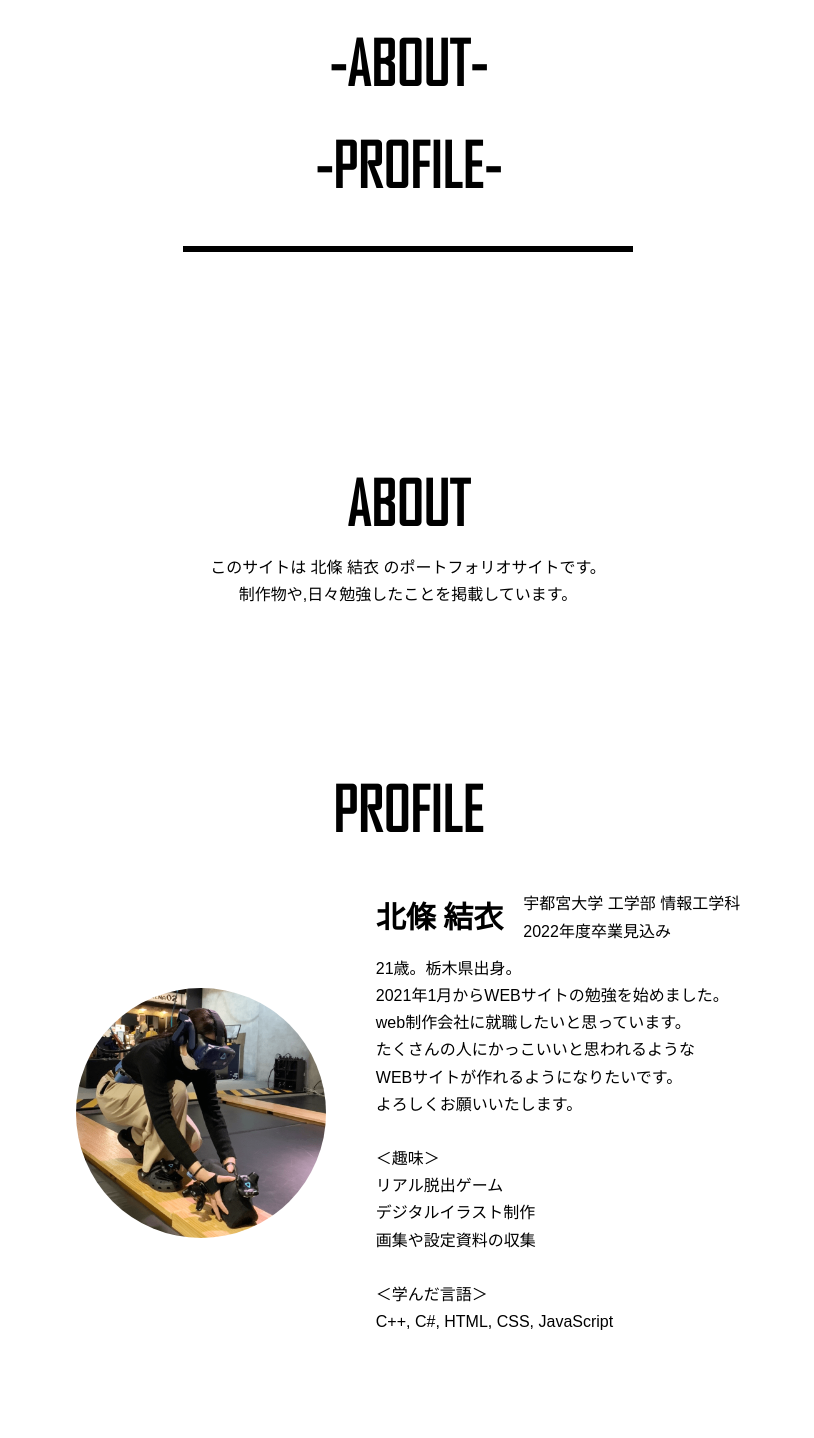
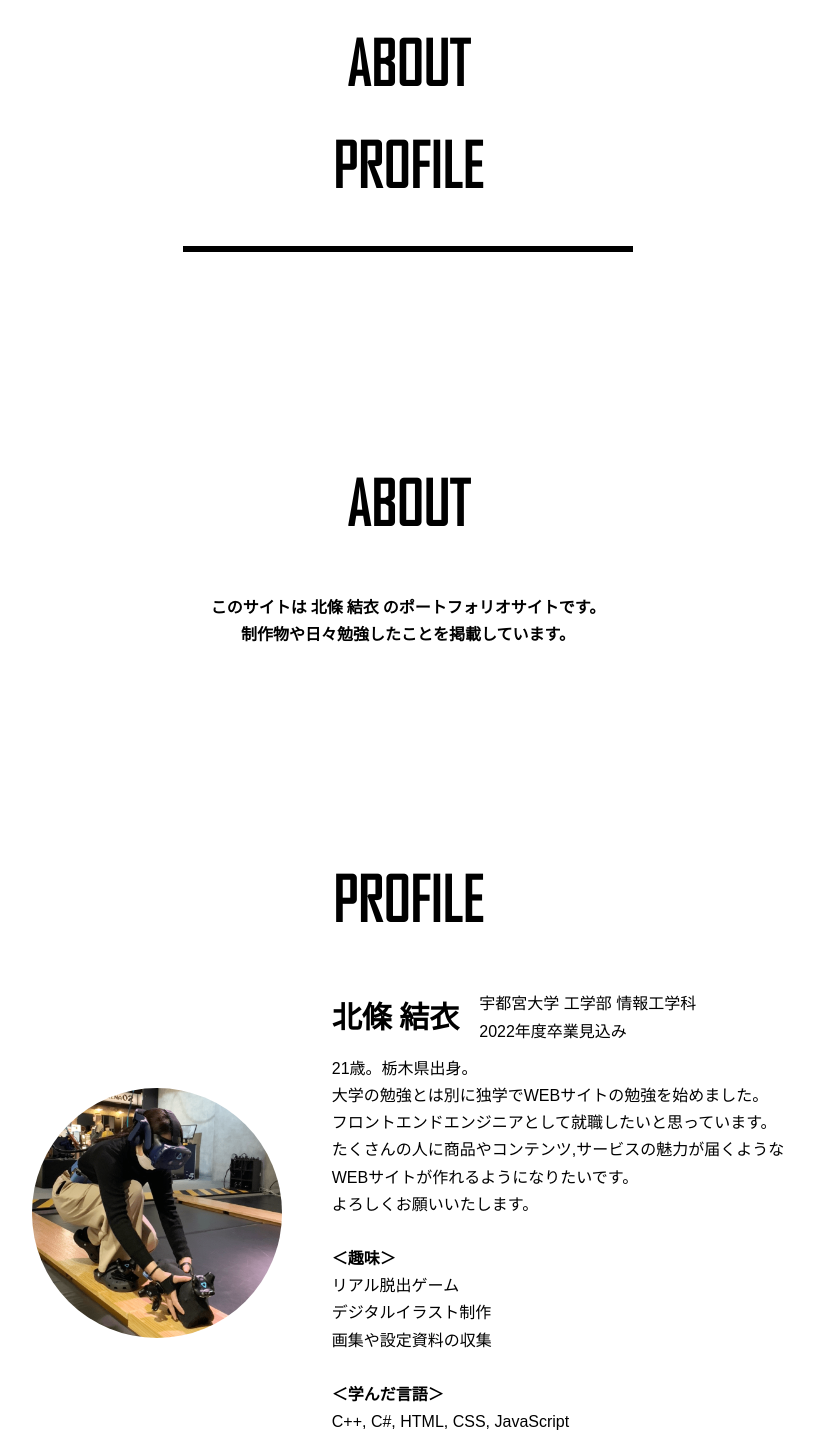
Before and after one commit to Yuineko16/portfolio, a plain HTML site: page index.html in a window 1280 px wide. Shown: the part 460-1898 px from the top of the page, without its empty margins (232-1046 px from the left). Drawn offline with Linux system fonts and the light colour scheme; some packages are replaced by stand-ins of ours; a web font is replaced by a local one.

Commit message:
Update index.html

```diff
--- a/index.html
+++ b/index.html
@@ -4,7 +4,7 @@
 <head>
 
   <meta charset="utf-8">
-  <title>H.Y. | 北條結衣のポートフォリオ</title>
+  <title>WORKS.</title>
   <meta name="description" content="北條結衣のポートフォリオ">
   <meta name="viewport" content="width=device-width,initial-scale=1">
   <link rel="icon" type="images/logo_bl.png" href="images/logo_bl.png">
@@ -18,15 +18,10 @@
 
 </head>
 
-
 <body id="home">
-
-  <div id="container">
   <!--ヘッダー ここから-->
-    <header>
-      <div class="page-header">
+  <header class="page-header">
     <h1><a href="index.html"><img class="logo" src="images/logo_wh.png" alt="logo"></a></h1>
-
     <nav>
       <ul class="header-nav">
         <li><a href="index.html">home</a></li>
@@ -39,17 +34,16 @@
         <div class="menu-button"><span></span><span></span><span></span></div>
       </button>
     </div>
-      </div>
   </header>
   <!--ヘッダー ここまで-->
 
   <!--読み込み画面 ここから-->
   <div class="loader-wrapper">
-      <div class="loader">Loading...</div>
+    <div class="loader"></div>
   </div>
   <!--読み込み画面 ここから-->
 
-    <!--スライドメニュー ここから-->
+  <!--メニュー ここから-->
   <nav>
     <ul class="main-nav">
       <li><a href="index.html">home</a></li>
@@ -57,7 +51,7 @@
       <li><a href="blog.html">blog</a></li>
     </ul>
   </nav>
-    <!--スライドメニュー ここまで-->
+  <!--メニュー ここまで-->
 
   <div class="main-content">
     <!--メイン画像 ここから-->
@@ -65,17 +59,17 @@
       <div class="main-pic">
       </div>
     </div>
-      <h1 class="main-word">portfolio.</h1>
+    <h1 class="main-word">home.</h1>
     <!--メイン画像 ここまで-->
 
     <!--目次 ここから-->
     <div class="index" id="link">
       <ul>
         <li>
-            <a href="#about">-about-</a>
+          <a href="#about">about</a>
         </li>
         <li>
-            <a href="#profile">-profile-</a>
+          <a href="#profile">profile</a>
         </li>
       </ul>
     </div>
@@ -84,41 +78,42 @@
     <div class="blank"></div>
 
     <!--内容 ここから-->
-
     <secton id="about">
+      <h2 class="topic-title">about</h2>
       <div class="topic">
-          <h2>about</h2>
         <div class="top-content">
-            <p>このサイトは 北條 結衣 のポートフォリオサイトです。<br>
-              制作物や,日々勉強したことを掲載しています。
+          <p><strong>このサイトは 北條 結衣 のポートフォリオサイトです。<br>
+              制作物や日々勉強したことを掲載しています。</strong>
           </p>
         </div>
       </div>
     </secton>
 
+    <div class="blank"></div>
+
     <secton id="profile">
+      <h2 class="topic-title">profile</h2>
       <div class="topic">
-          <h2>profile</h2>
         <div class="plofile">
           <img src="images/icon.png" alt="icon" class="icon">
           <div class="plofile-body">
             <div class="plofile-myinfo">
-                <p class="plofile-name">北條 結衣</p>
+              <p class="plofile-name"><strong>北條 結衣</strong></p>
               <p>宇都宮大学 工学部 情報工学科<br>2022年度卒業見込み</p>
             </div>
             <p>21歳。栃木県出身。</p>
-              <p>2021年1月からWEBサイトの勉強を始めました。</p>
-              <p>web制作会社に就職したいと思っています。</p>
-              <p>たくさんの人にかっこいいと思われるような</p>
+            <p>大学の勉強とは別に独学でWEBサイトの勉強を始めました。</p>
+            <p>フロントエンドエンジニアとして就職したいと思っています。</p>
+            <p>たくさんの人に商品やコンテンツ,サービスの魅力が届くような</p>
             <p>WEBサイトが作れるようになりたいです。</p>
             <p>よろしくお願いいたします。</p>
-              <p><br>＜趣味＞<br>リアル脱出ゲーム<br>デジタルイラスト制作<br>画集や設定資料の収集</p>
-              <p><br>＜学んだ言語＞<br>C++, C#, HTML, CSS, JavaScript</p>
+            <p><br><strong>＜趣味＞</strong><br>リアル脱出ゲーム<br>デジタルイラスト制作<br>画集や設定資料の収集</p>
+            <p><br><strong>＜学んだ言語＞</strong><br>C++, C#, HTML, CSS, JavaScript</p>
           </div>
         </div>
       </div>
     </secton>
-    </div>
+
     <!--内容 ここまで-->
 
   <div class="blank"></div>
@@ -130,5 +125,5 @@
     </div>
   </footer>
   <!--フッター ここまで-->
-  </div>
+
 </body>
```
Lines whose indentation alone changed are shown as unchanged.
